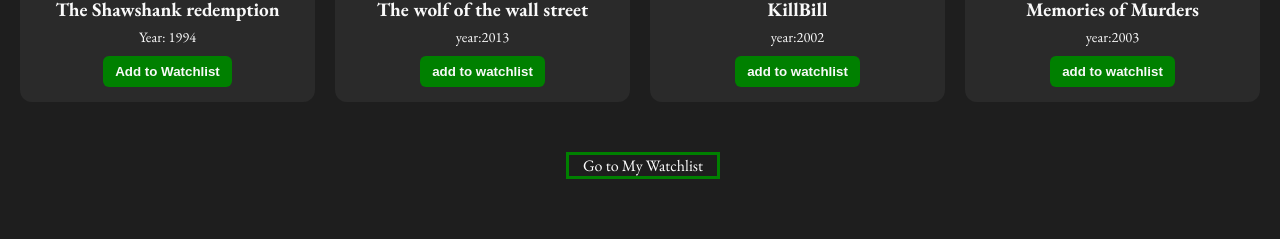
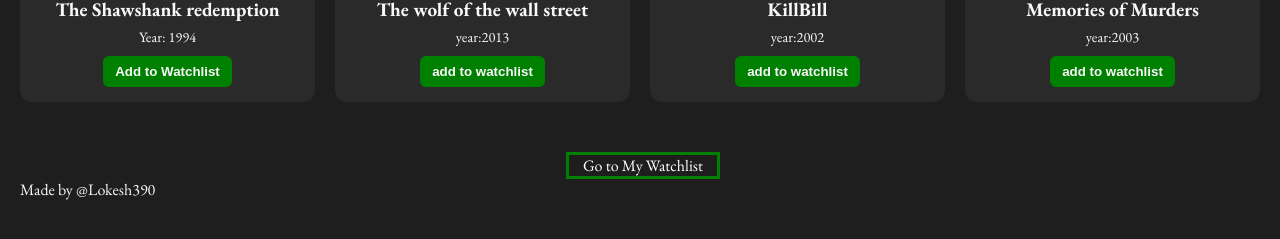
Before and after one commit to lokesh390/movie-watchlist, a plain HTML site: page index.html in a window 1280 px wide. Shown: the part 347-586 px from the top of the page. Drawn offline with nearby package versions, Linux system fonts and the light colour scheme.

Commit message:
Update index.html

```diff
--- a/index.html
+++ b/index.html
@@ -50,6 +50,6 @@
     </div>
     <p><a href="watchlist.html">Go to My Watchlist</a></p>
     <script src="script.js"></script>
-
+    <footer>Made by @Lokesh390</footer>
 </body>
 </html>
```
